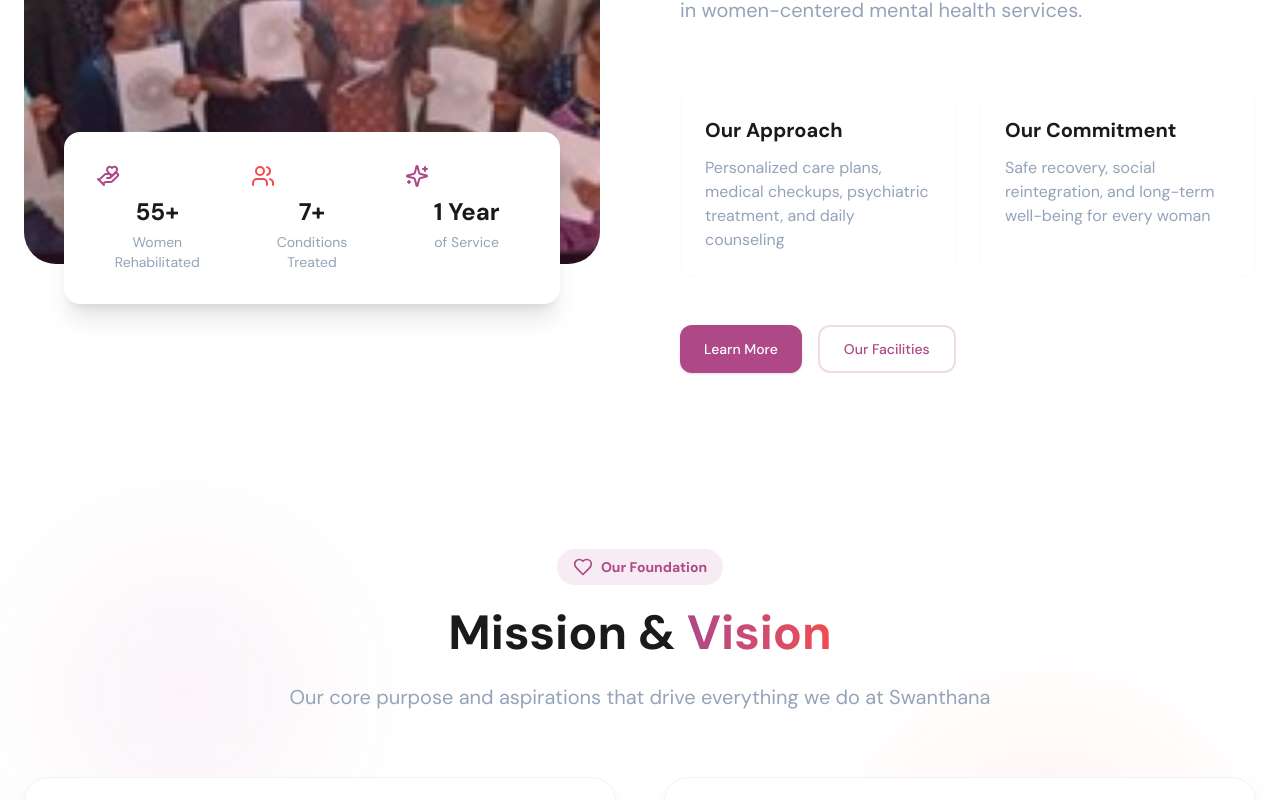
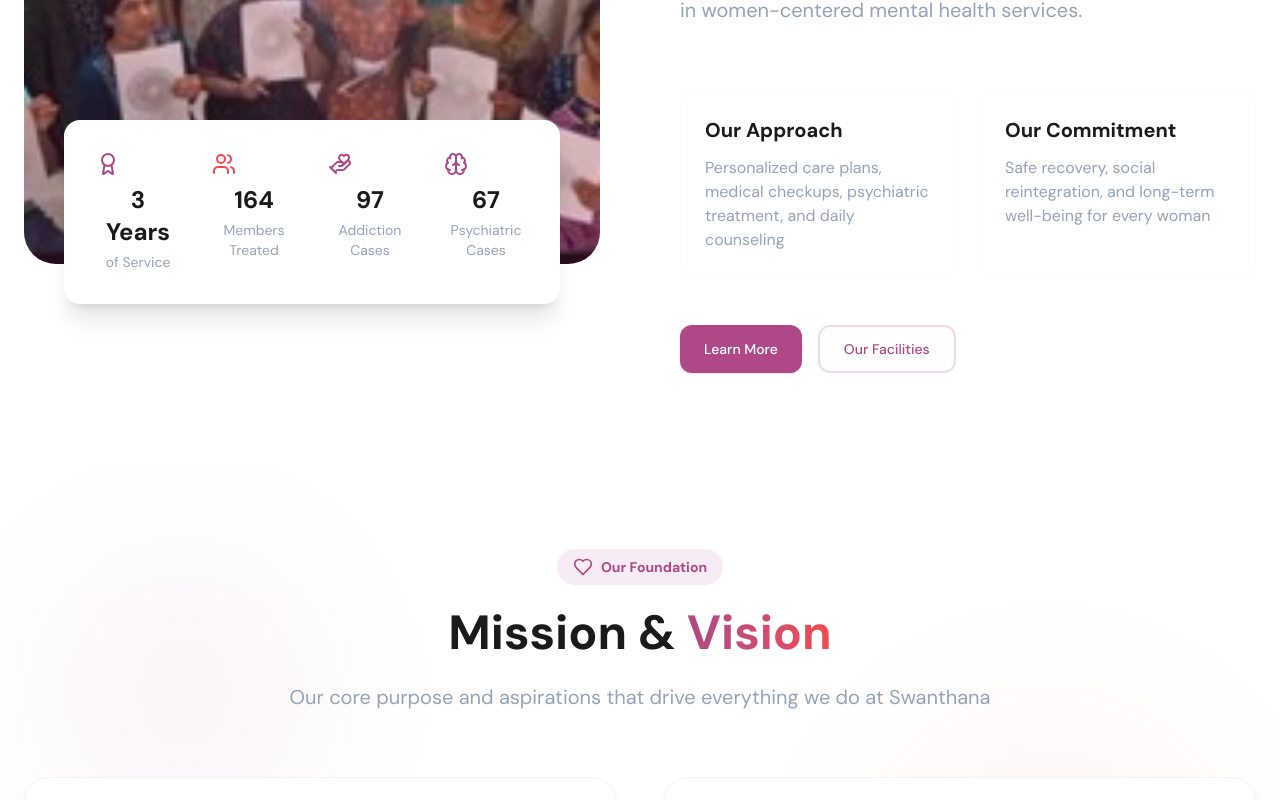
Before and after one commit to Abhirajmaid/swanthana-web, a Next.js app in the folder client/: page / in a window 1280 px wide. Shown: the part 1420-2220 px from the top of the page. Built offline with nearby package versions, Linux system fonts and the light colour scheme; no server answers; the database is empty.

Commit message:
Revise site stats: 3 years service, 164 treated, 97 addiction, 67 psychiatric; update About, Impact, and Annual Report content

```diff
--- a/client/app/(primary)/annual-report/[slug]/page.jsx
+++ b/client/app/(primary)/annual-report/[slug]/page.jsx
@@ -23,7 +23,7 @@ const annualReportsData = {
     id: 1,
     slug: "annual-report-2023",
     title: "Annual Report 2023",
-    subtitle: "Transforming Lives, Building Hope",
+    subtitle: "3 Years of Service, Building Hope",
     year: "2023",
     publishedDate: "2024-03-15",
     pages: 48,
@@ -32,12 +32,12 @@ const annualReportsData = {
     coverImage:
       "https://images.unsplash.com/photo-1554224155-6726b3ff858f?auto=format&fit=crop&w=1200&q=80",
     executiveSummary:
-      "2023 marked a transformative year for Swanthana as we expanded our reach and deepened our impact in women's mental health rehabilitation. With 55+ women successfully rehabilitated and a 100% family satisfaction rate, we've proven that compassionate, evidence-based care can truly transform lives.",
+      "2023 marked a transformative year for Swanthana as we expanded our reach and deepened our impact in women's mental health rehabilitation. With 164 members treated, including 97 with addiction and 67 with psychiatric conditions, we've proven that compassionate, evidence-based care can truly transform lives.",
     keyStats: [
       {
         icon: <Users className="w-6 h-6" />,
-        number: "55+",
-        label: "Women Rehabilitated",
+        number: "164",
+        label: "Members Treated",
         description:
           "Successfully completed our comprehensive rehabilitation programs",
       },
@@ -72,7 +72,7 @@ const annualReportsData = {
       {
         title: "Our Impact in Numbers",
         content:
-          "This year, we served 55+ women across various age groups and conditions. Our comprehensive approach, combining medical treatment, counseling, life skills training, and family support, has yielded remarkable results. The 100% family satisfaction rate speaks to our commitment to involving families in the healing process.",
+          "This year, we served 164 members across various age groups and conditions, including 97 addiction cases and 67 psychiatric cases. Our comprehensive approach, combining medical treatment, counseling, life skills training, and family support, has yielded remarkable results.",
       },
       {
         title: "Treatment Programs & Innovations",
--- a/client/app/(primary)/annual-report/page.jsx
+++ b/client/app/(primary)/annual-report/page.jsx
@@ -20,7 +20,7 @@ const annualReports = [
     fileSize: "2.4 MB",
     downloadUrl: "/documents/swanthana-annual-report-2023.pdf",
     highlights: [
-      "55+ Women Successfully Rehabilitated",
+      "164 Members Treated",
       "7 Different Conditions Treated",
       "100% Family Satisfaction Rate",
       "New Treatment Programs Launched",
--- a/client/src/components/home/About.jsx
+++ b/client/src/components/home/About.jsx
@@ -1,25 +1,31 @@
-import { HandHeart, Users, Sparkles, Info } from "lucide-react";
+import { HandHeart, Users, Sparkles, Info, Brain, Award } from "lucide-react";
 import Image from "next/image";
 import SectionHeader from "@/src/components/common/SectionHeader";
 
 export default function About() {
   const stats = [
     {
-      icon: <HandHeart className="w-6 h-6" />,
-      number: "55+",
-      label: "Women Rehabilitated",
+      icon: <Award className="w-6 h-6" />,
+      number: "3 Years",
+      label: "of Service",
       color: "text-brand-primary",
     },
     {
       icon: <Users className="w-6 h-6" />,
-      number: "7+",
-      label: "Conditions Treated",
+      number: "164",
+      label: "Members Treated",
       color: "text-brand-secondary",
     },
     {
-      icon: <Sparkles className="w-6 h-6" />,
-      number: "1 Year",
-      label: "of Service",
+      icon: <HandHeart className="w-6 h-6" />,
+      number: "97",
+      label: "Addiction Cases",
+      color: "text-brand-primary",
+    },
+    {
+      icon: <Brain className="w-6 h-6" />,
+      number: "67",
+      label: "Psychiatric Cases",
       color: "text-brand-primary",
     },
   ];
@@ -43,7 +49,7 @@ export default function About() {
 
             {/* Stats Strip */}
             <div className="absolute -bottom-8 left-2 right-2 sm:-bottom-10 sm:left-10 sm:right-10">
-              <div className="bg-white rounded-2xl shadow-xl p-4 sm:p-8 grid grid-cols-3 gap-4 sm:gap-8">
+              <div className="bg-white rounded-2xl shadow-xl p-4 sm:p-8 grid grid-cols-2 sm:grid-cols-4 gap-4 sm:gap-8">
                 {stats.map((stat, index) => (
                   <div key={index} className="text-center">
                     <div className={`${stat.color} mb-2`}>{stat.icon}</div>
--- a/client/src/components/home/Impact.jsx
+++ b/client/src/components/home/Impact.jsx
@@ -22,30 +22,30 @@ export const impactTabs = [
       "At Swanthana, our impact is defined by the transformation of lives—women recovering from addiction, trauma, and mental illness. Through structured care, compassion, and commitment, we help them reintegrate with strength and dignity.",
     stats: [
       {
+        icon: <Award className="w-7 h-7" />,
+        number: "3 Years",
+        label: "of Service",
+        color: "bg-yellow-100 text-yellow-600",
+        border: "border-yellow-200",
+      },
+      {
+        icon: <Heart className="w-7 h-7" />,
+        number: "164",
+        label: "Members Treated",
+        color: "bg-pink-100 text-pink-600",
+        border: "border-pink-200",
+      },
+      {
         icon: <Users className="w-7 h-7" />,
-        number: "55+",
-        label: "Women Rehabilitated",
+        number: "97",
+        label: "Addiction Cases",
         color: "bg-blue-100 text-blue-600",
         border: "border-blue-200",
       },
       {
-        icon: <Heart className="w-7 h-7" />,
-        number: "7+",
-        label: "Disorders Treated",
-        color: "bg-pink-100 text-pink-600",
-        border: "border-pink-200",
-      },
-      {
-        icon: <Award className="w-7 h-7" />,
-        number: "1+",
-        label: "Year of Service",
-        color: "bg-yellow-100 text-yellow-600",
-        border: "border-yellow-200",
-      },
-      {
-        icon: <Smile className="w-7 h-7" />,
-        number: "100%",
-        label: "Family Satisfaction",
+        icon: <Activity className="w-7 h-7" />,
+        number: "67",
+        label: "Psychiatric Cases",
         color: "bg-emerald-100 text-emerald-600",
         border: "border-emerald-200",
       },
--- a/client/src/data/about.js
+++ b/client/src/data/about.js
@@ -119,8 +119,8 @@ export const aboutData = {
         },
     ],
     impact: [
-        { label: "Women Treated", value: "55+" },
-        { label: "Conditions Treated", value: "7+" },
-        { label: "Months in Operation", value: "12+" },
+        { label: "Years of Service", value: "3" },
+        { label: "Members Treated", value: "164" },
+        { label: "Addiction Cases", value: "97" },
     ],
 };
```
